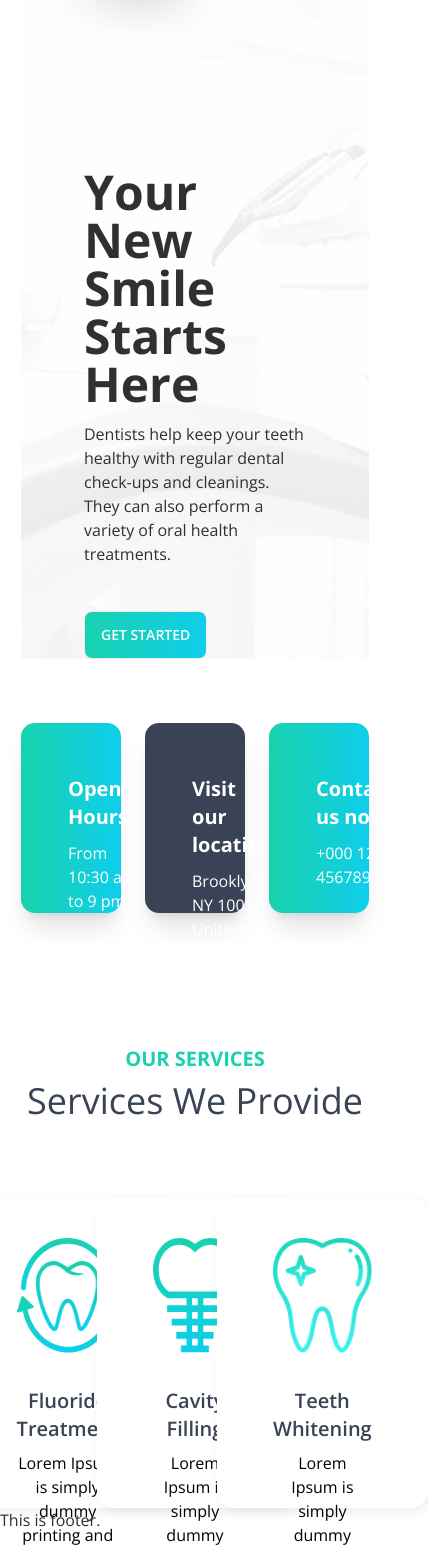
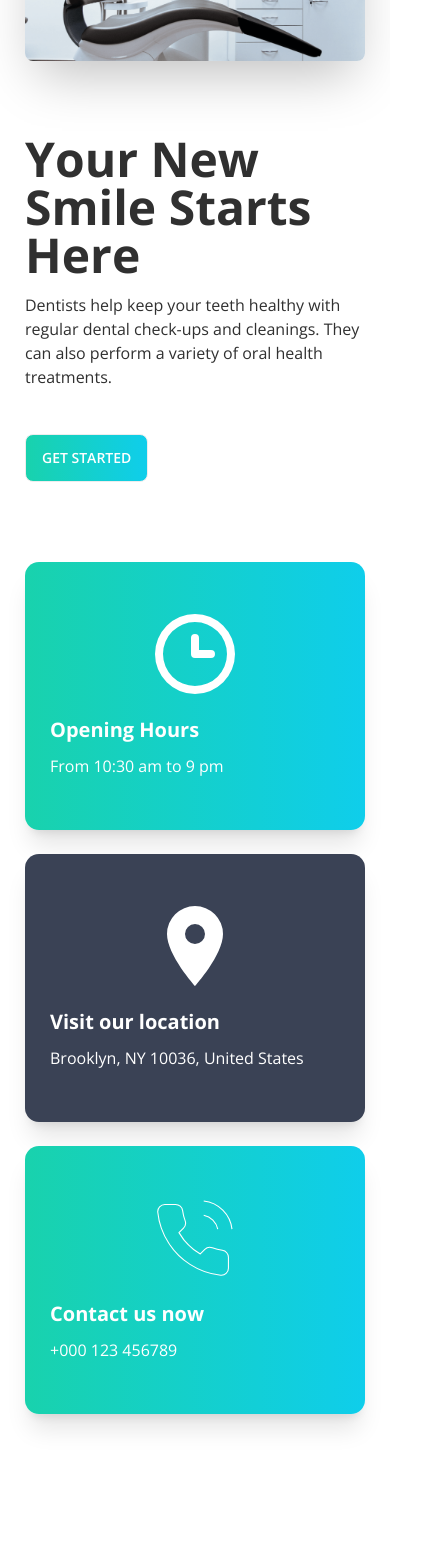
Before and after one commit to md-atiqurrahman/doctors-door-client, a React (Create React App) app: page / in a window 390 px wide. Shown: the part 280-1830 px from the top of the page, 428 px wide, since content can reach past the window. Built offline with nearby package versions, Linux system fonts and the light colour scheme.

Commit message:
make navbar,banner,detailsCard and services section responsive

```diff
--- a/src/Pages/Home/Banner/Banner.js
+++ b/src/Pages/Home/Banner/Banner.js
@@ -3,10 +3,10 @@ import chair from "../../../assets/images/chair.png";
 
 const Banner = () => {
   return (
-    <div className="hero px-[63px] bg-bannerBg bg-cover bg-no-repeat bg-center min-h-screen place-items-start">
+    <div className="hero px-0 lg:px-[63px] bg-transparent lg:bg-bannerBg bg-cover bg-no-repeat bg-center min-h-0 lg:min-h-screen place-items-start">
       <div className="hero-content items-start  gap-[24px] p-0 flex-col lg:flex-row-reverse">
-        <img className="w-1/2 rounded-lg shadow-2xl mt-[120px]" src={chair} alt="" />
-        <div className="mt-[164px]">
+        <img className="w-full lg:w-1/2 rounded-lg shadow-2xl mt-[64px] lg:mt-[120px]" src={chair} alt="" />
+        <div className="mt-[50px] lg:mt-[164px]">
           <h1 className="text-5xl font-bold">Your New Smile Starts Here</h1>
           <p className="pt-[14px] pb-[45px]">
             Dentists help keep your teeth healthy with regular dental
--- a/src/Pages/Home/DetailsCards/DetailsCard.js
+++ b/src/Pages/Home/DetailsCards/DetailsCard.js
@@ -1,13 +1,15 @@
 import React from "react";
 
-const DetailsCard = ({icon,title,description,bgColor}) => {
+const DetailsCard = ({ icon, title, description, bgColor }) => {
   return (
-    <div className={`w-[1/3] rounded-[14px] h-[190px] shadow-xl  text-white ${bgColor} py-[52px] px-[25px]`}>
-      <div className="flex flex-row items-start gap-[22px]">
-        <div>
+    <div
+      className={`w-[1/3] rounded-[14px]  shadow-xl  text-white ${bgColor} py-[52px] px-[25px]`}
+    >
+      <div className="flex flex-col lg:flex-row items-center lg:items-start gap-[22px]">
+        <div className="self-center">
           <img className="w-[80px] h-[80px]" src={icon} alt="" />
         </div>
-        <div className="flex flex-col gap-[10px]">
+        <div className="flex flex-col gap-[10px] self-start">
           <h2 className="card-title font-bold text-[20px]">{title}</h2>
           <p className="font-normal text-[16px]">{description}</p>
         </div>
--- a/src/Pages/Home/DetailsCards/DetailsCards.js
+++ b/src/Pages/Home/DetailsCards/DetailsCards.js
@@ -29,8 +29,8 @@ const DetailsCards = () => {
     },
   ];
   return (
-    <div className="mt-[64px]">
-      <div className="grid grid-cols-3 gap-[24px]">
+    <div className="mt-[80px] lg:mt-[64px]">
+      <div className="grid grid-cols-1 md:grid-cols-2 lg:grid-cols-3 gap-[24px]">
         {cardData.map((card) => (
           <DetailsCard
             key={card.id}
--- a/src/Pages/Home/Home/Home.js
+++ b/src/Pages/Home/Home/Home.js
@@ -5,7 +5,7 @@ import Services from "../Services/Services";
 
 const Home = () => {
   return (
-    <div className="mx-[21px]">
+    <div className="mx-[25px] lg:mx-[21px]">
       <Banner></Banner>
       <DetailsCards></DetailsCards>
       <Services></Services>
--- a/src/Pages/Home/Services/Service.js
+++ b/src/Pages/Home/Services/Service.js
@@ -2,11 +2,15 @@ import React from "react";
 
 const Service = ({ image, title, description }) => {
   return (
-    <div className="w-[1/3] h-[310px] rounded-[18px] bg-base-100 shadow-customShadow py-[40px] px-[56px]">
+    <div className="w-[1/3]  rounded-[18px] bg-base-100 shadow-customShadow py-[40px] px-[20px] lg:px-[56px]">
       <div className="flex flex-col justify-center items-center">
-        <img src={image} alt="" className="w-[115px] h-[115px]" />
+        <figure>
+          <img src={image} alt="" className="w-[115px] h-[115px]" />
+        </figure>
         <div className="card-body pt-[34px] pb-0 px-0 items-center text-center">
-          <h2 className="card-title text-accent text-[20px] font-semibold">{title}</h2>
+          <h2 className="card-title text-accent text-[20px] font-semibold">
+            {title}
+          </h2>
           <p className="text-black text-[16px] font-normal">{description}</p>
         </div>
       </div>
--- a/src/Pages/Home/Services/Services.js
+++ b/src/Pages/Home/Services/Services.js
@@ -5,7 +5,7 @@ import whitening from "../../../assets/images/whitening.png";
 import Service from "./Service";
 
 const Services = () => {
-  const serviceData = [
+  const servicesData = [
     {
       id: 1,
       image: fluoride,
@@ -28,14 +28,14 @@ const Services = () => {
   return (
     <div className="mt-[131px]">
       <div className="text-center mb-[70px]">
-        <h4 className="text-secondary text-[20px] font-bold">OUR SERVICES</h4>
+        <h4 className="text-secondary uppercase text-[20px] font-bold">Our Services</h4>
         <h2 className="text-accent text-[36px] font-normal">
           Services We Provide
         </h2>
       </div>
-      <div className="grid grid-cols-3 gap-[34px] justify-items-center">
+      <div className="grid  grid-cols-1 md:grid-cols-2 lg:grid-cols-3 gap-[34px] justify-items-center">
         {
-            serviceData.map(service => <Service
+            servicesData.map(service => <Service
             key={service.id}
             image={service.image}
             title={service.title}
--- a/src/Pages/Shared/Navbar/Navbar.js
+++ b/src/Pages/Shared/Navbar/Navbar.js
@@ -38,7 +38,7 @@ const Navbar = () => {
   );
 
   return (
-    <div className="navbar bg-base-100 px-[68px] py-0 mb-[10px]">
+    <div className="navbar bg-base-100 px-[21px] lg:px-[68px] py-0 mb-[10px]">
       <div className="navbar-start">
         <div className="dropdown">
           <label tabIndex={0} className="btn btn-ghost lg:hidden">
```
